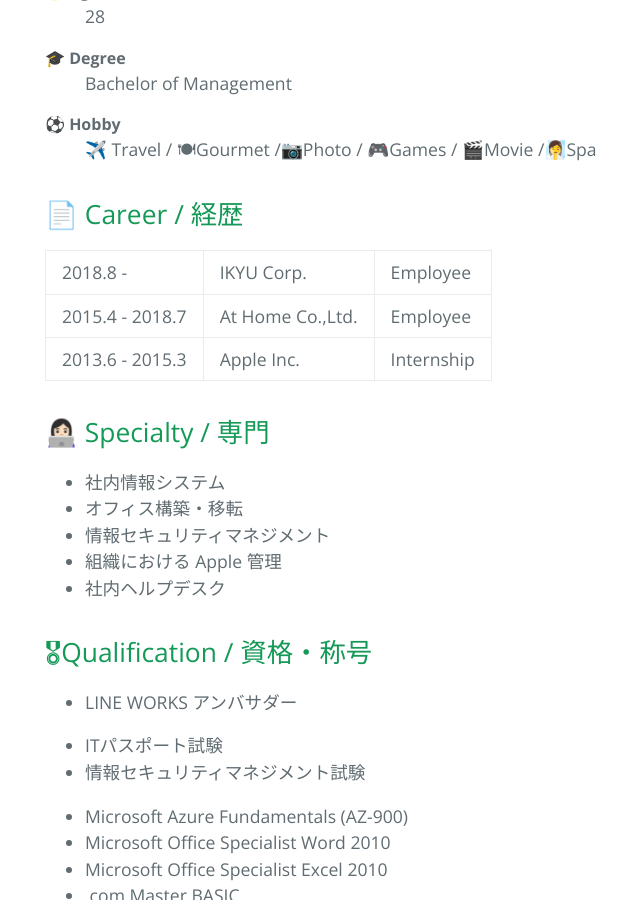
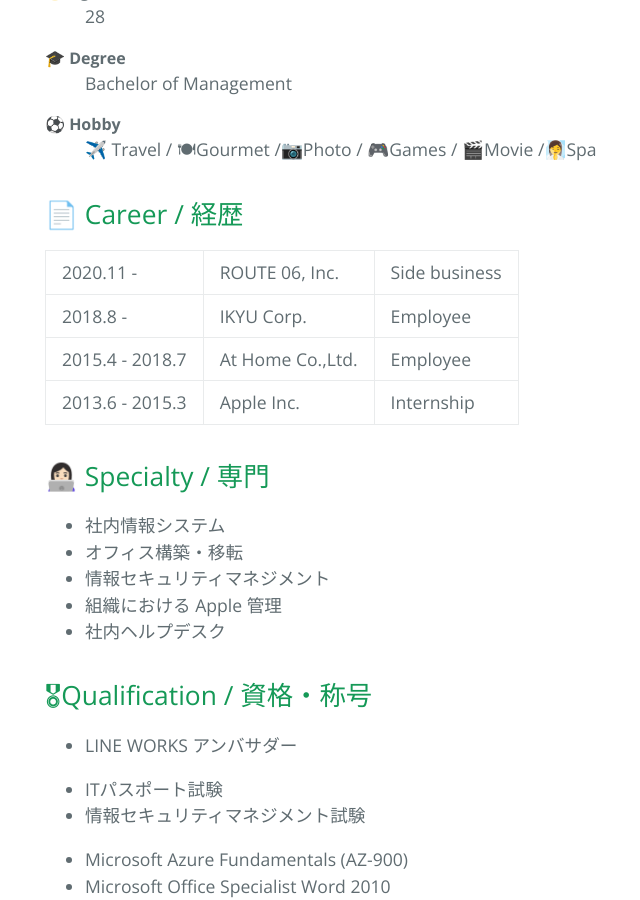
Before and after one commit to rotomx/rotomx.github.io, a Jekyll site: the page built from index.md, in a window 1280 px wide and 900 px high, scrolled down 851 px. Shown: the whole window, without its empty margins (179-819 px from the left). Built offline with Jekyll 4.4.1, drawn with Linux system fonts in a browser that asks for light colours.

Commit message:
Update index.md

```diff
--- a/index.md
+++ b/index.md
@@ -21,6 +21,7 @@ layout: default
 
 ## 📄 Career / 経歴
 
+| 2020.11 -         | ROUTE 06, Inc.     | Side business |
 | 2018.8 -          | IKYU Corp.          | Employee  |
 | 2015.4 - 2018.7 | At Home Co.,Ltd.    | Employee  |
 | 2013.6 - 2015.3 | Apple Inc.          | Internship |
```
